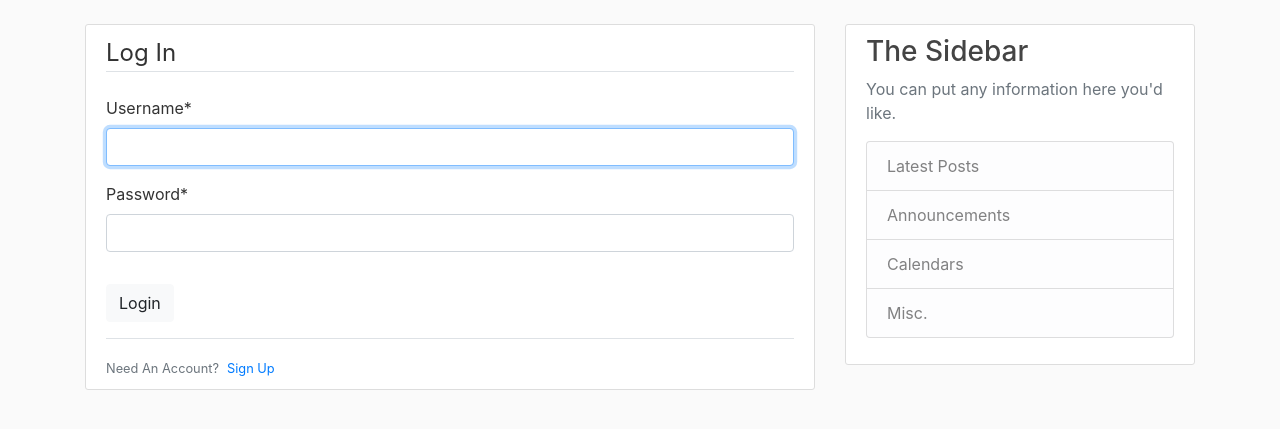
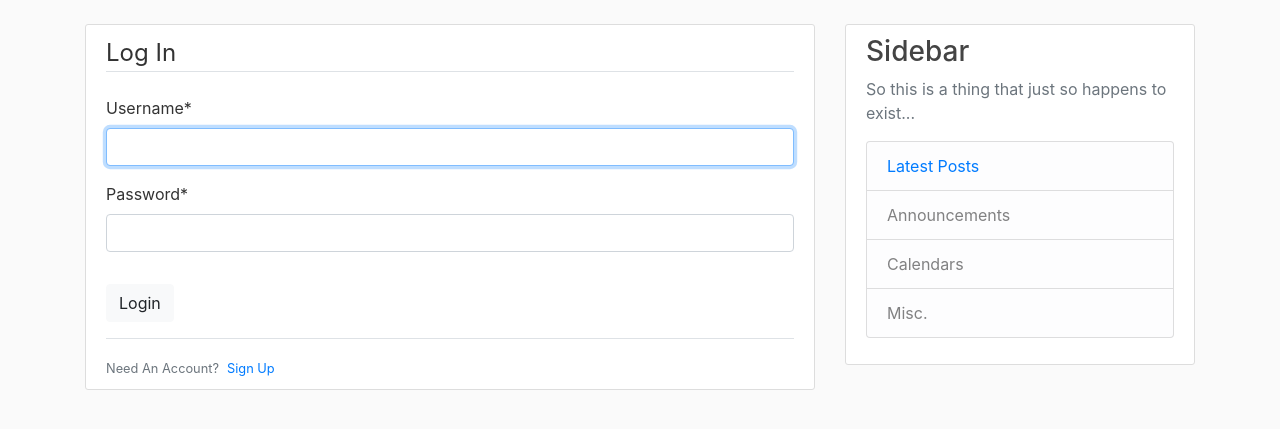
Before and after one commit to MalikMAlna/blogick, a Django app: page /login/ in a window 1280 px wide. Shown: the part 56-485 px from the top of the page. Run offline with Django 3.2, Linux system fonts and the light colour scheme; some libraries are stand-ins or nearby versions.

Commit message:
Adding Latest Posts link that goes back to the homepage

```diff
--- a/blog/templates/blog/base.html
+++ b/blog/templates/blog/base.html
@@ -82,10 +82,10 @@
     </div>
     <div class="col-md-4">
       <div class="content-section">
-        <h3>The Sidebar</h3>
-        <p class='text-muted'>You can put any information here you'd like.
+        <h3>Sidebar</h3>
+        <p class='text-muted'>So this is a thing that just so happens to exist...
           <ul class="list-group">
-            <li class="list-group-item list-group-item-light">Latest Posts</li>
+            <li class="list-group-item list-group-item-light"><a href="{% url 'blog-home'%}">Latest Posts</a></li>
             <li class="list-group-item list-group-item-light">Announcements</li>
             <li class="list-group-item list-group-item-light">Calendars</li>
             <li class="list-group-item list-group-item-light">Misc.</li>
```
